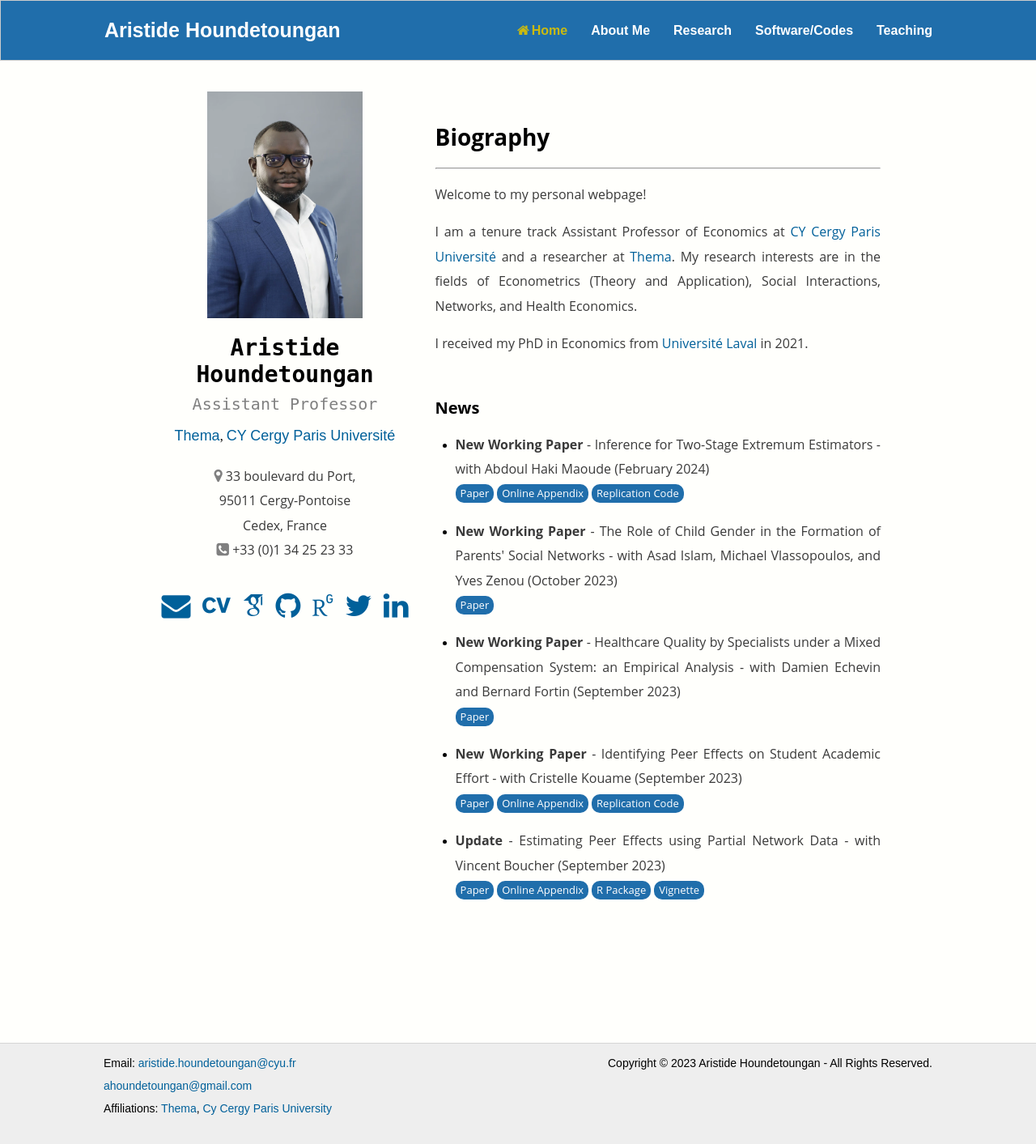
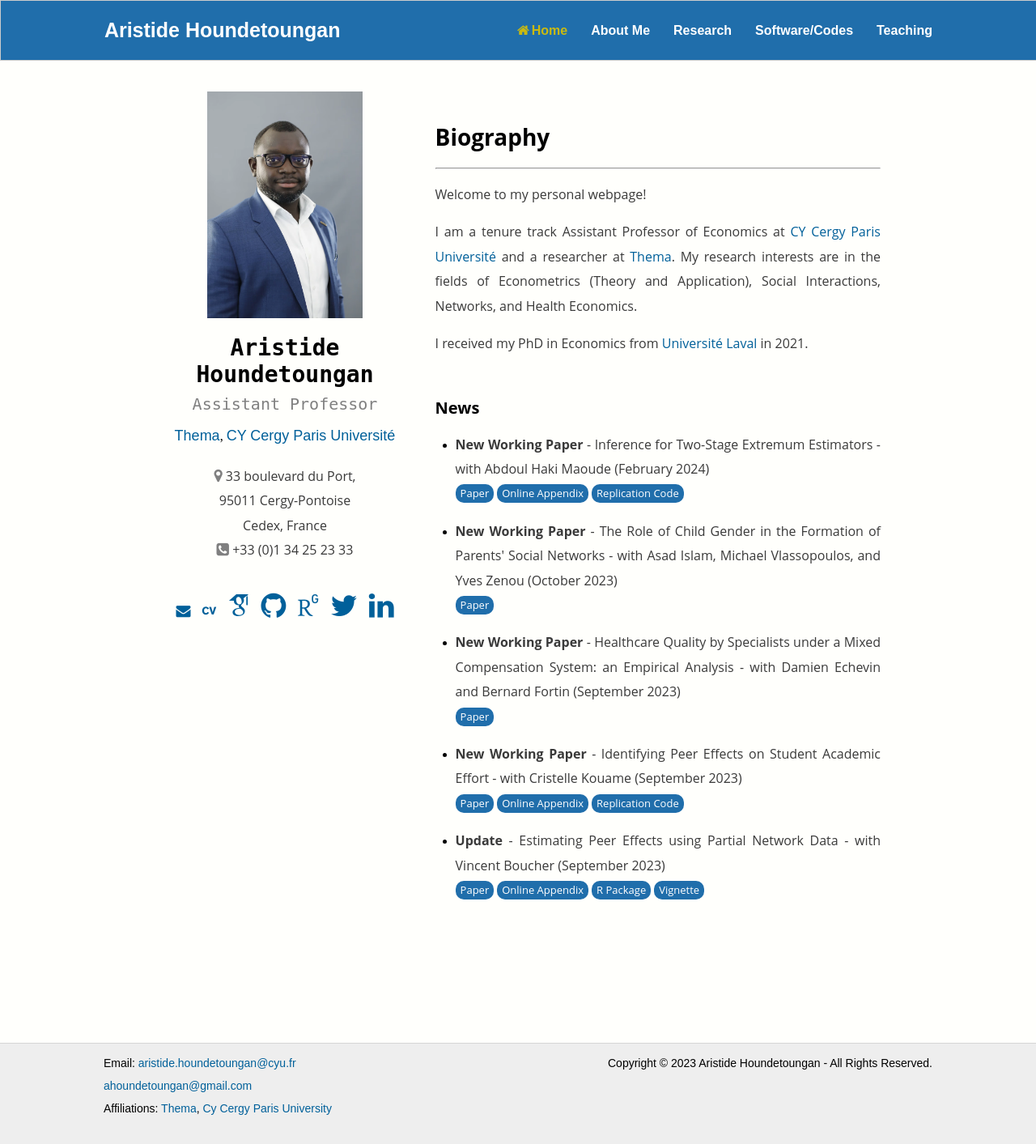
Before and after one commit to ahoundetoungan/ahoundetoungan.github.io, a Jekyll site: the page built from index.html, in a window 1280 px wide. Shown: the whole page at 81% size. Built offline with Jekyll 4.4.1, drawn with Linux system fonts in a browser that asks for light colours; some web fonts are replaced.

Commit message:
research

```diff
--- a/index.html
+++ b/index.html
@@ -34,8 +34,8 @@
     <br/>
 
     <div id="Myinfo" align="center">
-      <a href="mailto:aristide.houndetoungan@cyu.fr"><i class="fa fa-envelope fa-2x"></i></a>
-      <a href="/files/CV/ahoundetoungan_cv.pdf" target="_blank"><i class="ai ai-cv ai-2x"></i></a>
+      <a href="mailto:aristide.houndetoungan@cyu.fr"><i class="fa fa-envelope fa-1x"></i></a>
+      <a href="/files/CV/ahoundetoungan_cv.pdf" target="_blank"><i class="ai ai-cv ai-1x"></i></a>
       <a href="https://scholar.google.com/citations?user=NAM0eX8AAAAJ&hl=en" target="_blank"><i class="ai ai-google-scholar ai-2x"></i></a>
       <a href="https://github.com/ahoundetoungan" target="_blank"><i class="fa fa-github fa-2x"></i></a>
       <a href="https://www.researchgate.net/profile/Aristide-Houndetoungan" target="_blank"><i class='ai ai-researchgate ai-2x'></i></a>
```
